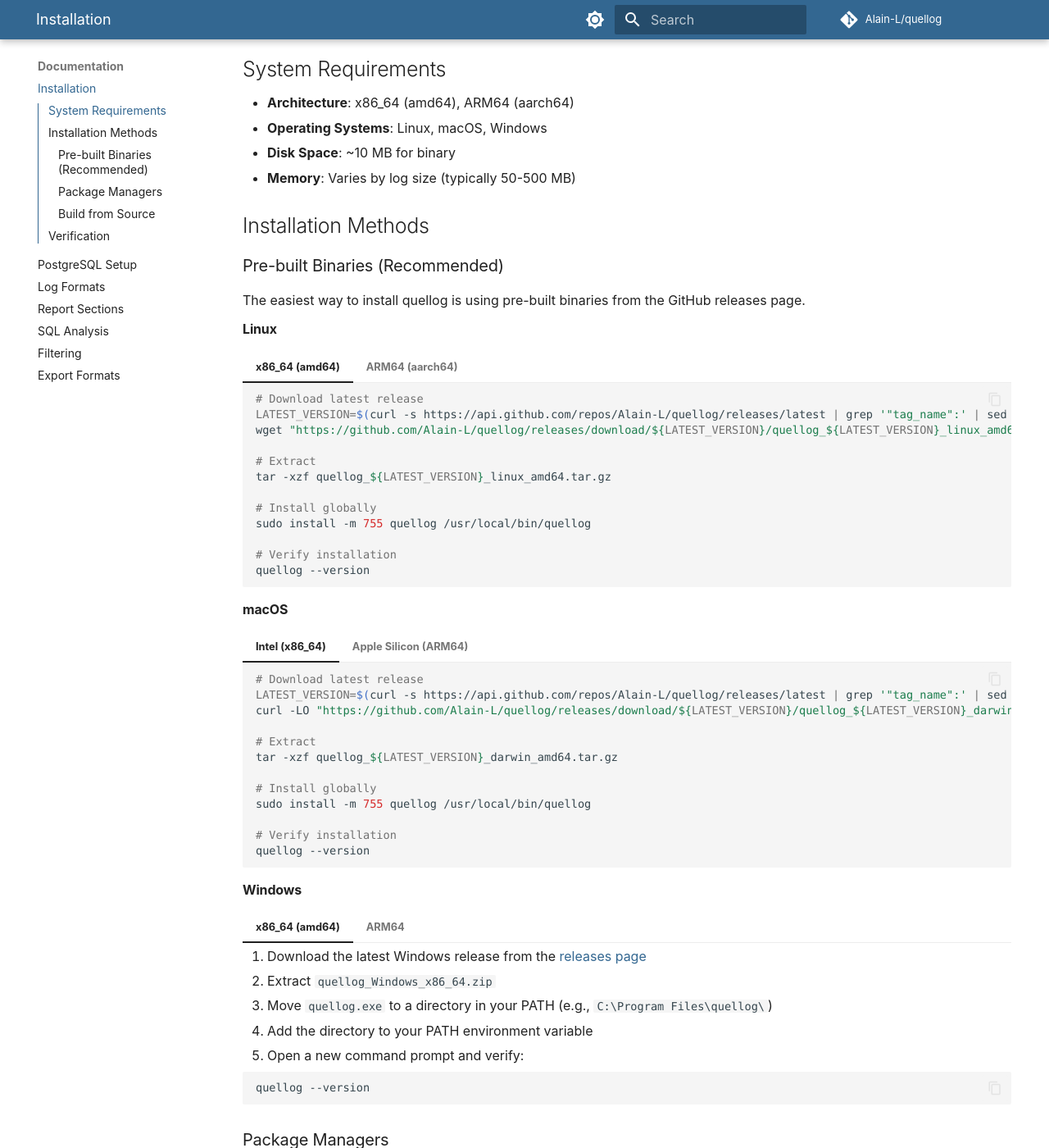
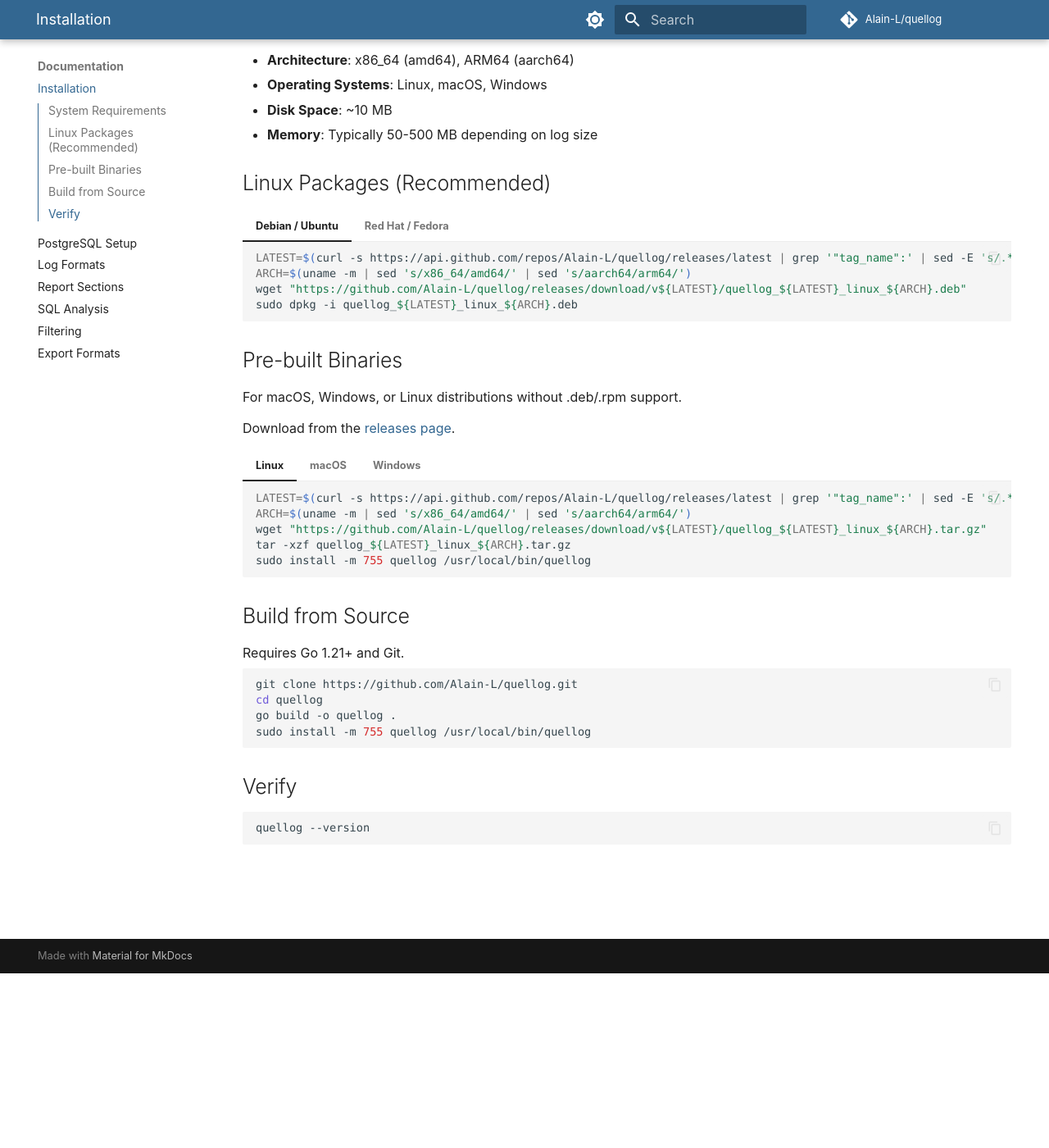
Before and after one commit to Alain-L/quellog, an MkDocs documentation site: the page built from docs/installation.md, in a window 1280 px wide and 1400 px high, scrolled down 213 px. Shown: the whole window at 82% size. Built offline with MkDocs 1.6.1 and Material for MkDocs 9.7.7, drawn with Linux system fonts in a browser that asks for light colours; comment, search, counter and statistics services are not loaded; some of the changed text lies outside the part shown.

Commit message:
docs: streamline installation page
- Remove filler intro and redundant "Guide" in title
- Auto-detect architecture in Linux/macOS install scripts
- Promote Linux packages (.deb/.rpm) as recommended method
- Move tarballs to fallback section for macOS/Windows/other
- Remove Homebrew "coming soon", cross-compilation, and dev build sections
- Trim from 249 to 80 lines

````diff
--- a/docs/installation.md
+++ b/docs/installation.md
@@ -1,248 +1,78 @@
-# Installation Guide
-
-This guide covers all installation methods for quellog across different platforms and environments.
+# Installation
 
 ## System Requirements
 
 - **Architecture**: x86_64 (amd64), ARM64 (aarch64)
 - **Operating Systems**: Linux, macOS, Windows
-- **Disk Space**: ~10 MB for binary
-- **Memory**: Varies by log size (typically 50-500 MB)
+- **Disk Space**: ~10 MB
+- **Memory**: Typically 50-500 MB depending on log size
 
-## Installation Methods
+## Linux Packages (Recommended)
 
-### Pre-built Binaries (Recommended)
-
-The easiest way to install quellog is using pre-built binaries from the GitHub releases page.
-
-#### Linux
-
-=== "x86_64 (amd64)"
+=== "Debian / Ubuntu"
 
     ```bash
-    # Download latest release
-    LATEST_VERSION=$(curl -s https://api.github.com/repos/Alain-L/quellog/releases/latest | grep '"tag_name":' | sed -E 's/.*"([^"]+)".*/\1/')
-    wget "https://github.com/Alain-L/quellog/releases/download/${LATEST_VERSION}/quellog_${LATEST_VERSION}_linux_amd64.tar.gz"
-
-    # Extract
-    tar -xzf quellog_${LATEST_VERSION}_linux_amd64.tar.gz
-
-    # Install globally
-    sudo install -m 755 quellog /usr/local/bin/quellog
-
-    # Verify installation
-    quellog --version
+    LATEST=$(curl -s https://api.github.com/repos/Alain-L/quellog/releases/latest | grep '"tag_name":' | sed -E 's/.*"v([^"]+)".*/\1/')
+    ARCH=$(uname -m | sed 's/x86_64/amd64/' | sed 's/aarch64/arm64/')
+    wget "https://github.com/Alain-L/quellog/releases/download/v${LATEST}/quellog_${LATEST}_linux_${ARCH}.deb"
+    sudo dpkg -i quellog_${LATEST}_linux_${ARCH}.deb
     ```
 
-=== "ARM64 (aarch64)"
+=== "Red Hat / Fedora"
 
     ```bash
-    # Download latest release
-    LATEST_VERSION=$(curl -s https://api.github.com/repos/Alain-L/quellog/releases/latest | grep '"tag_name":' | sed -E 's/.*"([^"]+)".*/\1/')
-    wget "https://github.com/Alain-L/quellog/releases/download/${LATEST_VERSION}/quellog_${LATEST_VERSION}_linux_arm64.tar.gz"
-
-    # Extract
-    tar -xzf quellog_${LATEST_VERSION}_linux_arm64.tar.gz
-
-    # Install globally
-    sudo install -m 755 quellog /usr/local/bin/quellog
-
-    # Verify installation
-    quellog --version
+    LATEST=$(curl -s https://api.github.com/repos/Alain-L/quellog/releases/latest | grep '"tag_name":' | sed -E 's/.*"v([^"]+)".*/\1/')
+    ARCH=$(uname -m | sed 's/x86_64/amd64/' | sed 's/aarch64/arm64/')
+    wget "https://github.com/Alain-L/quellog/releases/download/v${LATEST}/quellog_${LATEST}_linux_${ARCH}.rpm"
+    sudo dnf install quellog_${LATEST}_linux_${ARCH}.rpm
     ```
 
-#### macOS
+## Pre-built Binaries
 
-=== "Intel (x86_64)"
+For macOS, Windows, or Linux distributions without .deb/.rpm support.
+
+Download from the [releases page](https://github.com/Alain-L/quellog/releases).
+
+=== "Linux"
 
     ```bash
-    # Download latest release
-    LATEST_VERSION=$(curl -s https://api.github.com/repos/Alain-L/quellog/releases/latest | grep '"tag_name":' | sed -E 's/.*"([^"]+)".*/\1/')
-    curl -LO "https://github.com/Alain-L/quellog/releases/download/${LATEST_VERSION}/quellog_${LATEST_VERSION}_darwin_amd64.tar.gz"
-
-    # Extract
-    tar -xzf quellog_${LATEST_VERSION}_darwin_amd64.tar.gz
-
-    # Install globally
+    LATEST=$(curl -s https://api.github.com/repos/Alain-L/quellog/releases/latest | grep '"tag_name":' | sed -E 's/.*"v([^"]+)".*/\1/')
+    ARCH=$(uname -m | sed 's/x86_64/amd64/' | sed 's/aarch64/arm64/')
+    wget "https://github.com/Alain-L/quellog/releases/download/v${LATEST}/quellog_${LATEST}_linux_${ARCH}.tar.gz"
+    tar -xzf quellog_${LATEST}_linux_${ARCH}.tar.gz
     sudo install -m 755 quellog /usr/local/bin/quellog
-
-    # Verify installation
-    quellog --version
     ```
 
-=== "Apple Silicon (ARM64)"
+=== "macOS"
 
     ```bash
-    # Download latest release
-    LATEST_VERSION=$(curl -s https://api.github.com/repos/Alain-L/quellog/releases/latest | grep '"tag_name":' | sed -E 's/.*"([^"]+)".*/\1/')
-    curl -LO "https://github.com/Alain-L/quellog/releases/download/${LATEST_VERSION}/quellog_${LATEST_VERSION}_darwin_arm64.tar.gz"
-
-    # Extract
-    tar -xzf quellog_${LATEST_VERSION}_darwin_arm64.tar.gz
-
-    # Install globally
+    LATEST=$(curl -s https://api.github.com/repos/Alain-L/quellog/releases/latest | grep '"tag_name":' | sed -E 's/.*"v([^"]+)".*/\1/')
+    ARCH=$(uname -m | sed 's/x86_64/amd64/' | sed 's/arm64/arm64/')
+    curl -LO "https://github.com/Alain-L/quellog/releases/download/v${LATEST}/quellog_${LATEST}_darwin_${ARCH}.tar.gz"
+    tar -xzf quellog_${LATEST}_darwin_${ARCH}.tar.gz
     sudo install -m 755 quellog /usr/local/bin/quellog
-
-    # Verify installation
-    quellog --version
     ```
 
-#### Windows
+=== "Windows"
 
-=== "x86_64 (amd64)"
+    1. Download the latest `.zip` from the [releases page](https://github.com/Alain-L/quellog/releases)
+    2. Extract `quellog.exe`
+    3. Move it to a directory in your PATH
+    4. Verify: `quellog --version`
 
-    1. Download the latest Windows release from the [releases page](https://github.com/Alain-L/quellog/releases)
-    2. Extract `quellog_Windows_x86_64.zip`
-    3. Move `quellog.exe` to a directory in your PATH (e.g., `C:\Program Files\quellog\`)
-    4. Add the directory to your PATH environment variable
-    5. Open a new command prompt and verify:
+## Build from Source
 
-    ```cmd
-    quellog --version
-    ```
-
-=== "ARM64"
-
-    1. Download the latest Windows ARM64 release from the [releases page](https://github.com/Alain-L/quellog/releases)
-    2. Extract `quellog_Windows_arm64.zip`
-    3. Move `quellog.exe` to a directory in your PATH (e.g., `C:\Program Files\quellog\`)
-    4. Add the directory to your PATH environment variable
-    5. Open a new command prompt and verify:
-
-    ```cmd
-    quellog --version
-    ```
-
-### Package Managers
-
-#### Linux Package Repositories
-
-=== "Debian/Ubuntu (.deb)"
-
-    ```bash
-    # Download the .deb package
-    LATEST_VERSION=$(curl -s https://api.github.com/repos/Alain-L/quellog/releases/latest | grep '"tag_name":' | sed -E 's/.*"([^"]+)".*/\1/')
-    wget "https://github.com/Alain-L/quellog/releases/download/${LATEST_VERSION}/quellog_${LATEST_VERSION#v}_amd64.deb"
-
-    # Install
-    sudo dpkg -i quellog_${LATEST_VERSION#v}_amd64.deb
-
-    # If dependencies are missing
-    sudo apt-get install -f
-
-    # Verify installation
-    quellog --version
-    ```
-
-=== "Red Hat/Fedora/CentOS (.rpm)"
-
-    ```bash
-    # Download the .rpm package
-    LATEST_VERSION=$(curl -s https://api.github.com/repos/Alain-L/quellog/releases/latest | grep '"tag_name":' | sed -E 's/.*"([^"]+)".*/\1/')
-    wget "https://github.com/Alain-L/quellog/releases/download/${LATEST_VERSION}/quellog_${LATEST_VERSION#v}_amd64.rpm"
-
-    # Install (Fedora/RHEL 8+)
-    sudo dnf install quellog_${LATEST_VERSION#v}_amd64.rpm
-
-    # Or for older versions
-    sudo yum install quellog_${LATEST_VERSION#v}_amd64.rpm
-
-    # Verify installation
-    quellog --version
-    ```
-
-#### Homebrew (macOS)
-
-!!! warning "Coming Soon"
-    Homebrew support is planned but not yet available. Use the binary installation method above.
-
-    ```bash
-    # Future usage (not yet available)
-    # brew install quellog
-    ```
-
-### Build from Source
-
-Building from source gives you the latest development version and allows customization.
-
-#### Prerequisites
-
-- **Go**: version 1.21 or later
-- **Git**: for cloning the repository
-
-#### Clone and Build
+Requires Go 1.21+ and Git.
 
 ```bash
-# Clone the repository
 git clone https://github.com/Alain-L/quellog.git
 cd quellog
+go build -o quellog .
+sudo install -m 755 quellog /usr/local/bin/quellog
+```
 
-# Build
-go build -o quellog .
+## Verify
 
-# Install globally
-sudo install -m 755 quellog /usr/local/bin/quellog
-
-# Verify installation
+```bash
 quellog --version
 ```
-
-#### Build for Multiple Platforms
-
-Cross-compile for different platforms:
-
-```bash
-# Linux AMD64
-GOOS=linux GOARCH=amd64 go build -o quellog-linux-amd64 .
-
-# Linux ARM64
-GOOS=linux GOARCH=arm64 go build -o quellog-linux-arm64 .
-
-# macOS AMD64
-GOOS=darwin GOARCH=amd64 go build -o quellog-darwin-amd64 .
-
-# macOS ARM64 (Apple Silicon)
-GOOS=darwin GOARCH=arm64 go build -o quellog-darwin-arm64 .
-
-# Windows AMD64
-GOOS=windows GOARCH=amd64 go build -o quellog-windows-amd64.exe .
-```
-
-#### Development Build
-
-For development with debugging symbols:
-
-```bash
-# Build with race detector and debugging
-go build -race -o quellog-debug .
-
-# Build with verbose output
-go build -v -o quellog .
-
-# Run tests
-go test ./...
-
-# Run tests with coverage
-go test -cover ./...
-```
-
-## Verification
-
-After installation, verify that quellog is working correctly:
-
-```bash
-# Check version
-quellog --version
-
-# Display help
-quellog --help
-
-# Run on a test file (if available)
-quellog test/testdata/test_summary.log
-```
-
-Expected output for `--version`:
-
-```
-quellog version v1.0.0 (commit: abc123def, built: 2025-01-13)
-```
````
